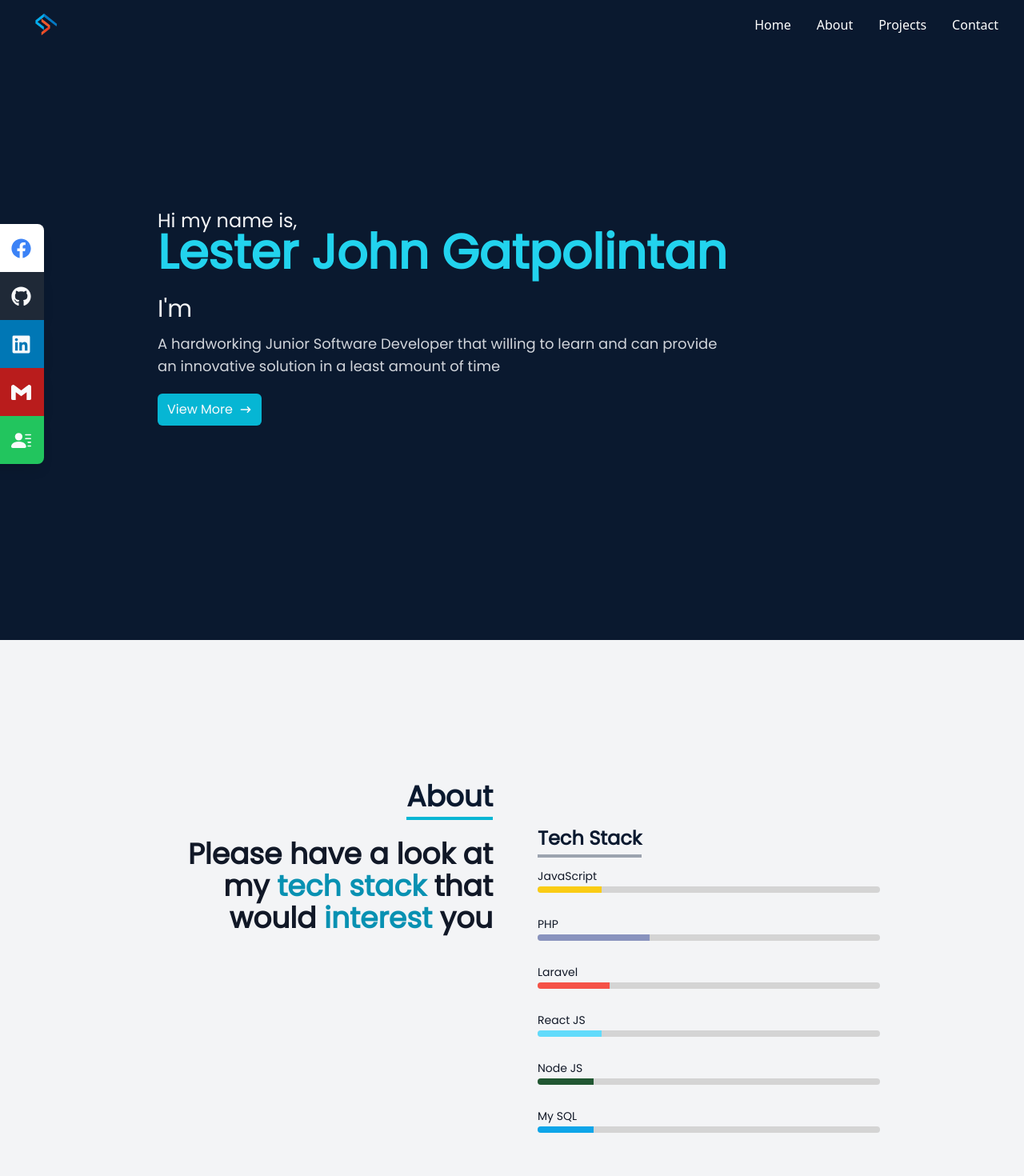
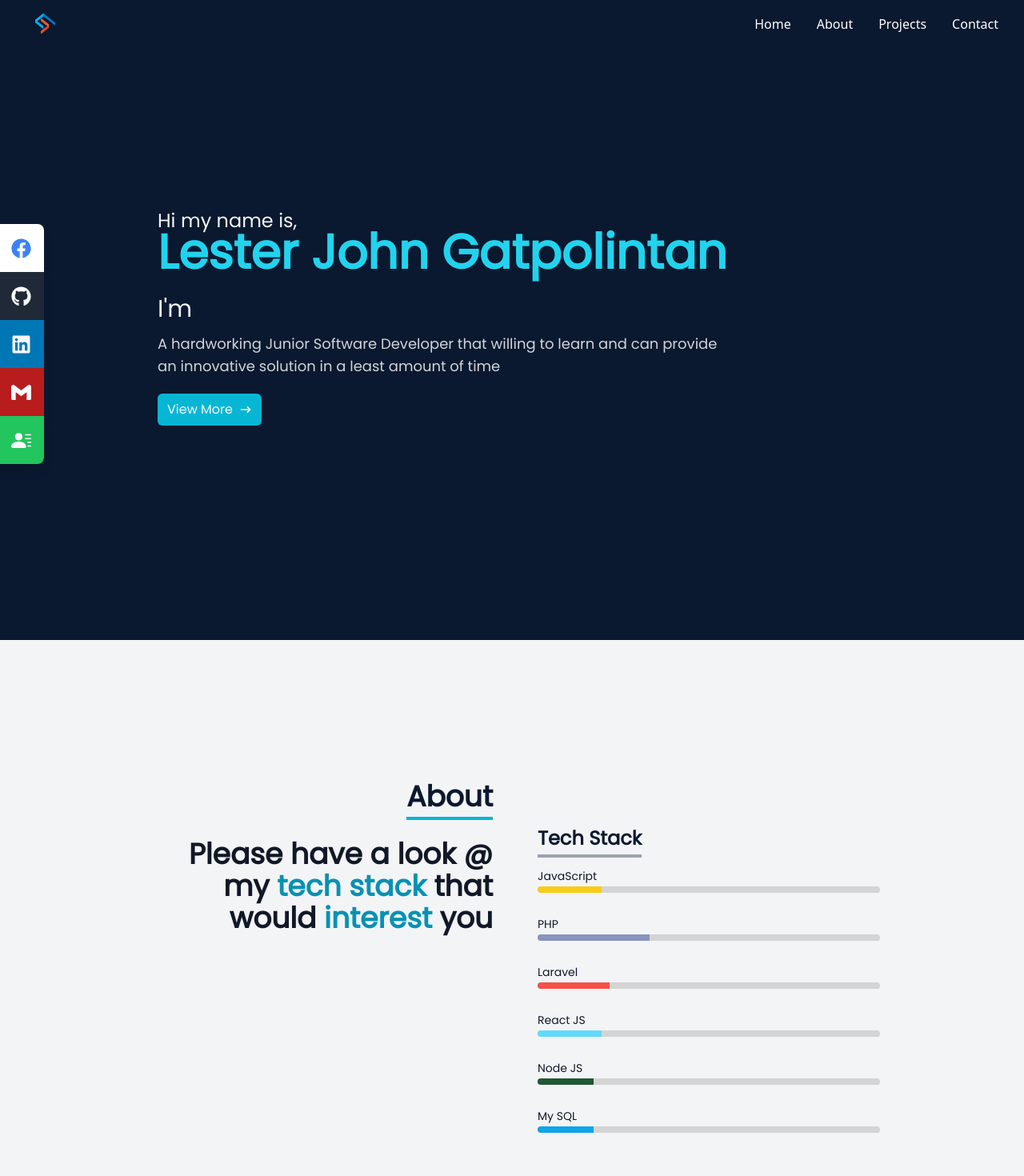
Before and after one commit to rookieSeason/LGPortfolio, a React (Vite) app: page / in a window 1280 px wide. Shown: the top 1470 px of the page at 80% size. Built offline with nearby package versions, Linux system fonts and the light colour scheme.

Commit message:
revisions added

```diff
--- a/src/components/About.jsx
+++ b/src/components/About.jsx
@@ -11,13 +11,13 @@ const About = () => {
                 <div  className='max-w-[1000px] w-full grid grid-cols-2 gap-4'>
                     <div data-aos="fade-right" data-aos-delay="300" data-aos-duration="500" className='ml-4 px-4 py-4 sm:text-right pb-4'>
                         <span>
-                            <h1 className='mt-3 text-2xl sm:text-4xl text-[#0a192f] font-bold inline border-b-4 border-cyan-500'>About</h1>
+                            <h1 className='mt-2 text-2xl sm:text-4xl text-[#0a192f] font-bold inline border-b-4 border-cyan-500'>About</h1>
                         </span>
                     </div>
                 </div>
                 <div  className='max-w-[1000px] text-2xl w-full grid sm:grid-cols-2 gap-4 px-4'>
                     <div data-aos="fade-right" data-aos-delay="300" data-aos-duration="500" className='text-md sm:text-right text-4xl font-semibold pt-4 px-4'>
-                        <p>Please have a look at my <span className='text-cyan-600'>tech stack</span> that would <span className='text-cyan-600'>interest</span> you</p>
+                        <p>Please have a look @ my <span className='text-cyan-600'>tech stack</span> that would <span className='text-cyan-600'>interest</span> you</p>
                     </div>
                     <div data-aos="fade-left" data-aos-delay="300" data-aos-duration="500" className='px-6'>
                         <p className='text-2xl pb-1 sm:text-2xl text-[#0a192f] font-bold inline border-b-4 border-gray-400 whitespace-pre-line'>Tech Stack</p>
--- a/src/components/Nav.jsx
+++ b/src/components/Nav.jsx
@@ -11,7 +11,7 @@ const Nav = () => {
         <div className='fixed flex w-full sm:flex-wrap justify-between items-center top-0 bg-[#0a192f] font-sans py-2 px-4 z-20'>
             <div className='text-3xl mx-5 font-bold'>
                 <a href="/" className='relative p-0 m-0'>
-                    <img src={logo1} alt="logo1" width={45} height={45}/>
+                    <img src={logo1} alt="logo1" width={43} height={43}/>
                 </a>
             </div>
 
```
